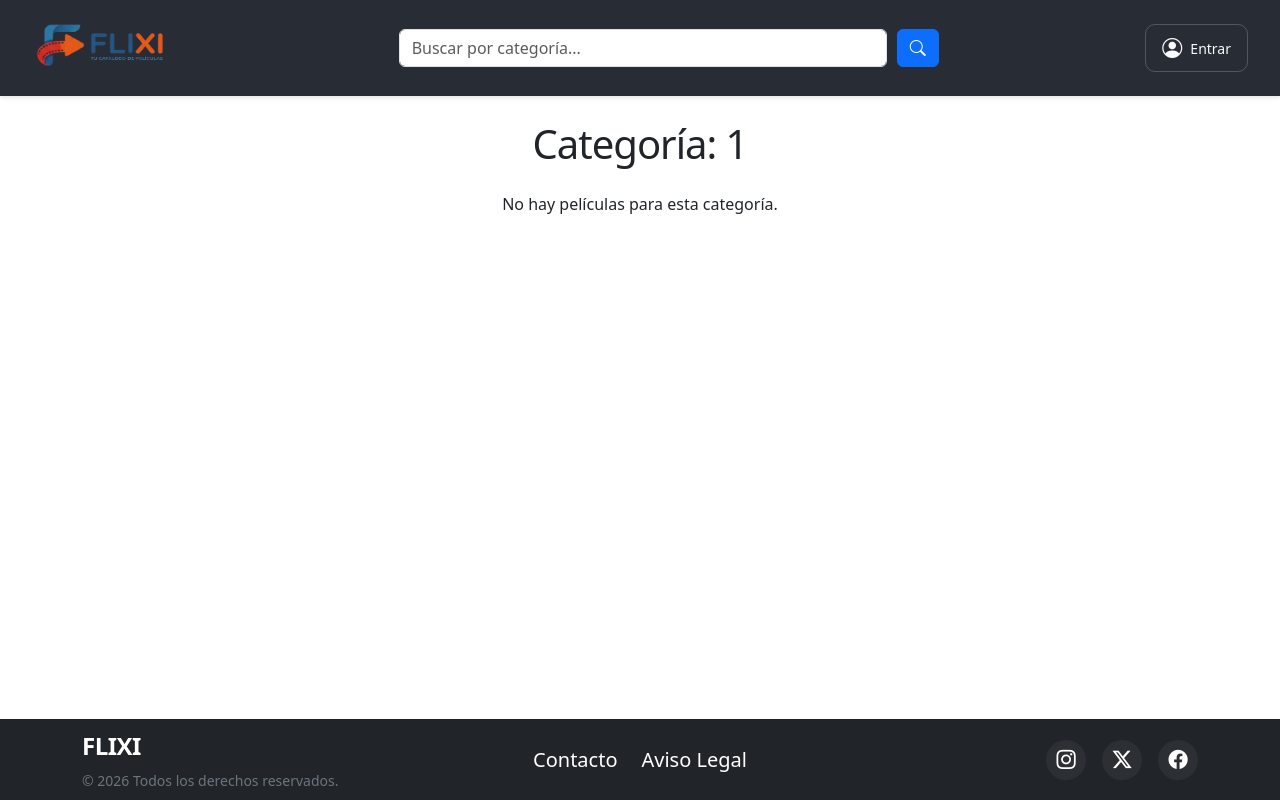
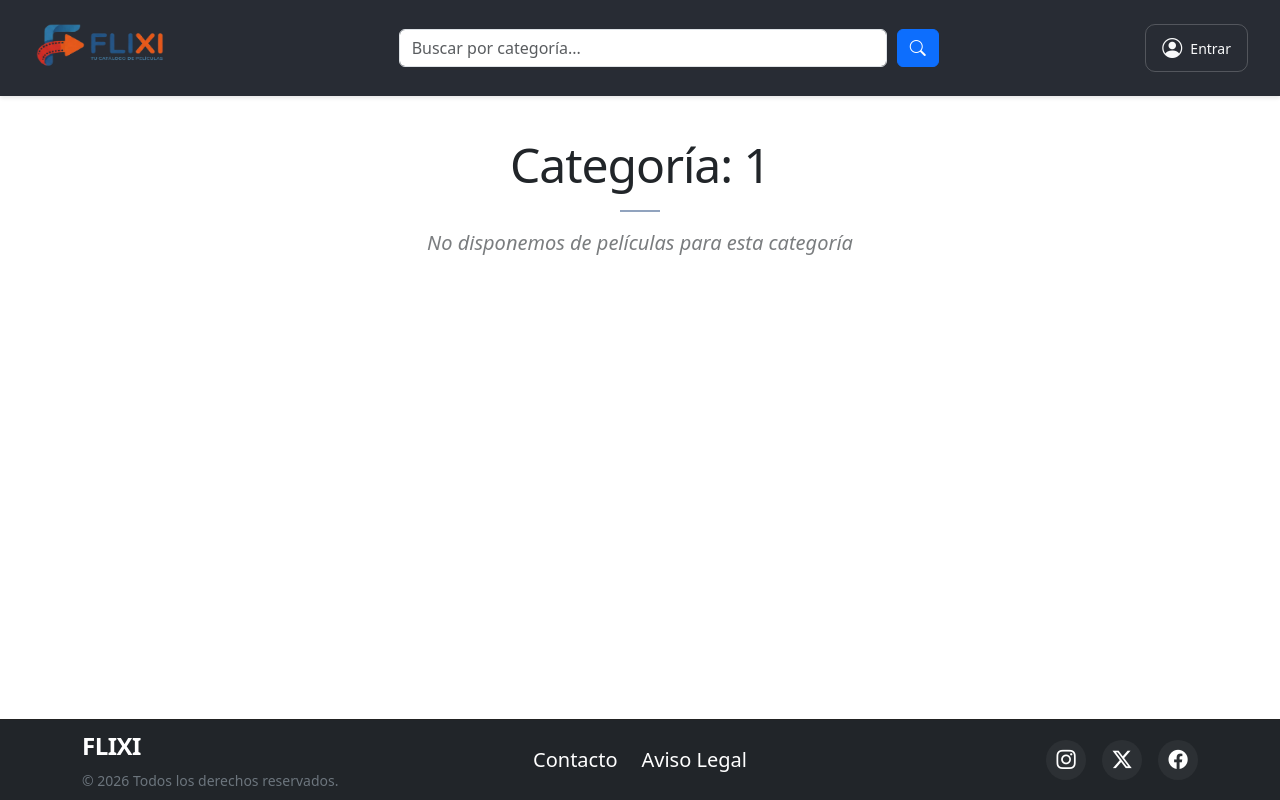
Before and after one commit to natinatlunn/webapp-react, a React (Vite) app: page /categoria/1 in a window 1280 px wide. Built offline with nearby package versions, Linux system fonts and the light colour scheme.

Commit message:
Mejora de estilos de pagina de categoria

```diff
--- a/src/App.jsx
+++ b/src/App.jsx
@@ -7,10 +7,10 @@ import AutContext from "./store/AutContext";
 // páginas
 import AvisoLegal from "./pages/AvisoLegal/AvisoLegal";
 import InfoContacto from "./pages/InfoContacto/InfoContacto";
-import PeliculasCategoria from "./pages/PeliculasCategoria";
+import PeliculasCategoria from "./pages/PeliculasCategorias/PeliculasCategoria";
 import PaginaPrincipal from "./pages/PaginaPrincipal";
 import FichaPelicula from "./pages/FichaPelicula";
-import Favoritos from "./pages/Favoritos";
+import Favoritos from "./pages/Favoritos/Favoritos";
 // elementos bootstrap
 import Container from "react-bootstrap/Container";
 import Row from "react-bootstrap/Row";
--- a/src/pages/Favoritos/Favoritos.jsx
+++ b/src/pages/Favoritos/Favoritos.jsx
@@ -1,6 +1,6 @@
 import peliculas from "../../data/peliculas.json";
 import TarjetaPelicula from "../../components/tarjetaPelicula/TarjetaPelicula";
-import "../components/ListadoPeliculas/ListadoPeliculas.css";
+import "../../components/ListadoPeliculas/ListadoPeliculas.css";
 import { useContext } from "react";
 import AutContext from "../../store/AutContext";
 import { Container } from "react-bootstrap";
--- a/src/pages/PeliculasCategoria.jsx
+++ /dev/null
@@ -1,36 +0,0 @@
-import { useMemo } from "react";
-import { useParams } from "react-router-dom";
-import ListadoPeliculas from "../components/ListadoPeliculas/ListadoPeliculas";
-import peliculas from "../data/peliculas.json";
-
-export default function PeliculasCategoria() {
-  const { categoria = "" } = useParams();
-  const categoriaDecodificada = decodeURIComponent(categoria);
-  const categoriaNormalizada = categoriaDecodificada.trim().toLowerCase();
-
-  const peliculasFiltradas = useMemo(
-    () =>
-      peliculas.filter((pelicula) =>
-        pelicula.genero.some(
-          (genero) => genero.toLowerCase() === categoriaNormalizada,
-        ),
-      ),
-    [categoriaNormalizada],
-  );
-
-  return (
-    <section>
-      <h1 className="text-center mt-4">
-        Categoría: {categoriaDecodificada || "Sin categoría"}
-      </h1>
-
-      {peliculasFiltradas.length > 0 ? (
-        <ListadoPeliculas peliculasFiltradas={peliculasFiltradas} />
-      ) : (
-        <p className="text-center mt-4">
-          No hay películas para esta categoría.
-        </p>
-      )}
-    </section>
-  );
-}
--- /dev/null
+++ b/src/pages/PeliculasCategorias/PeliculasCategoria.jsx
@@ -0,0 +1,54 @@
+import { useMemo } from "react";
+import { useParams } from "react-router-dom";
+import { Container } from "react-bootstrap";
+import TarjetaPelicula from "../../components/tarjetaPelicula/TarjetaPelicula";
+import peliculas from "../../data/peliculas.json";
+import "./PeliculasCategorias.css";
+
+export default function PeliculasCategoria() {
+  const { categoria = "" } = useParams();
+  const categoriaDecodificada = decodeURIComponent(categoria);
+  const categoriaNormalizada = categoriaDecodificada.trim().toLowerCase();
+
+  const peliculasFiltradas = useMemo(
+    () =>
+      peliculas.filter((pelicula) =>
+        pelicula.genero.some(
+          (genero) => genero.toLowerCase() === categoriaNormalizada,
+        ),
+      ),
+    [categoriaNormalizada],
+  );
+
+  return (
+    <Container className="py-4 mt-2">
+      <header className="text-center mb-3">
+        <h1 className="fw-light text-dark display-5 mt-2 mb-3">
+          {"Categoría: " + categoriaDecodificada || "Sin categoría"}
+        </h1>
+        <div
+          className="mx-auto bg-flixi-line"
+          style={{ width: "40px", height: "2px" }}
+        ></div>
+      </header>
+
+      <section>
+        {peliculasFiltradas.length > 0 ? (
+          <section className="peliculas-layout">
+            <div className="peliculas-grid">
+              {peliculasFiltradas.map((pelicula) => (
+                <TarjetaPelicula key={pelicula.id} pelicula={pelicula} />
+              ))}
+            </div>
+          </section>
+        ) : (
+          <div className="text-center">
+            <p className="fs-5 text-muted fw-light italic">
+              No disponemos de películas para esta categoría
+            </p>
+          </div>
+        )}
+      </section>
+    </Container>
+  );
+}
--- /dev/null
+++ b/src/pages/PeliculasCategorias/PeliculasCategorias.css
@@ -0,0 +1,48 @@
+/* Estilos para PeliculasCategoria */
+
+/* Espaciado de letras para el subtítulo superior */
+.ls-2 {
+  letter-spacing: 2.5px;
+}
+
+/* Línea de marca Flixi */
+.bg-flixi-line {
+  background-color: #0d6efd; /* Tu azul principal */
+  opacity: 0.6;
+}
+
+/* Tipografía de cuerpo suave */
+.fw-light {
+  font-weight: 300 !important;
+}
+
+/* Texto de "No hay resultados" refinado */
+.italic {
+  font-style: italic;
+  opacity: 0.7;
+}
+
+/* Animación sutil para la entrada de los resultados */
+header,
+section {
+  animation: fadeIn 0.6s ease-out;
+}
+
+@keyframes fadeIn {
+  from {
+    opacity: 0;
+  }
+  to {
+    opacity: 1;
+  }
+}
+.peliculas-grid {
+  display: grid;
+  grid-template-columns: repeat(auto-fill, minmax(250px, 1fr));
+  gap: 2rem;
+  padding-top: 1rem;
+}
+
+.peliculas-layout {
+  animation: fadeIn 0.5s ease-in-out;
+}
```
